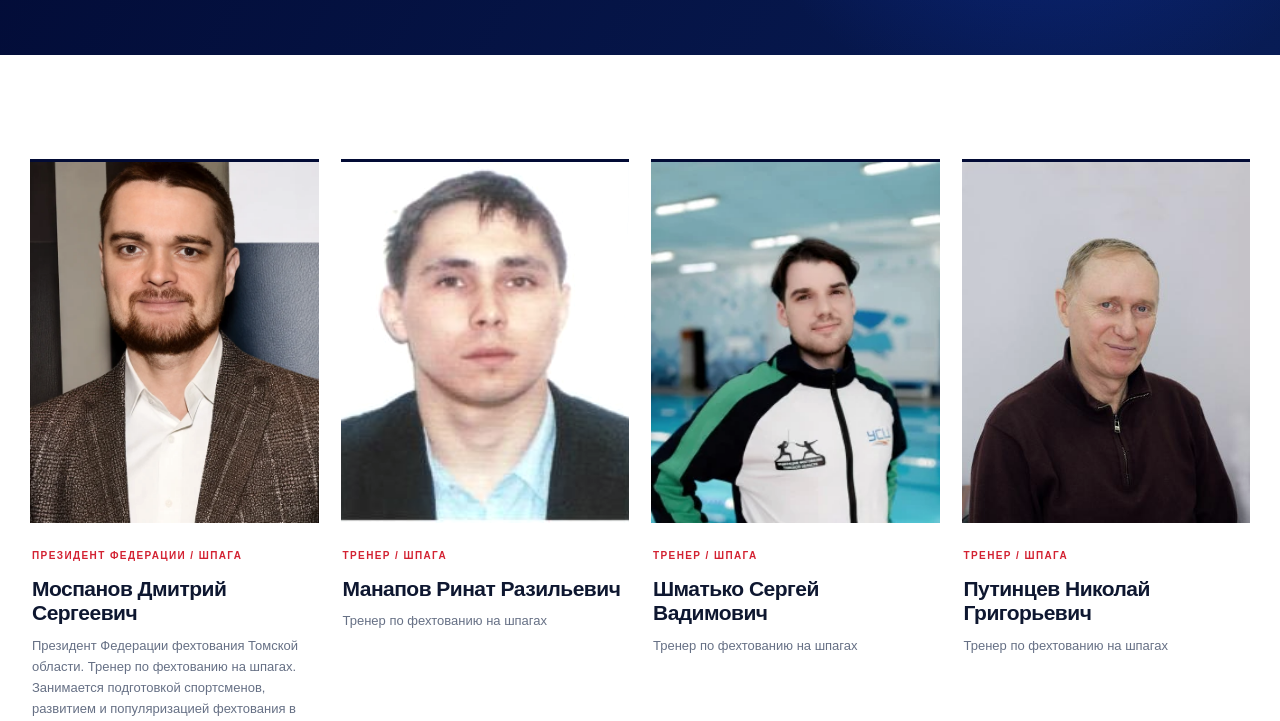
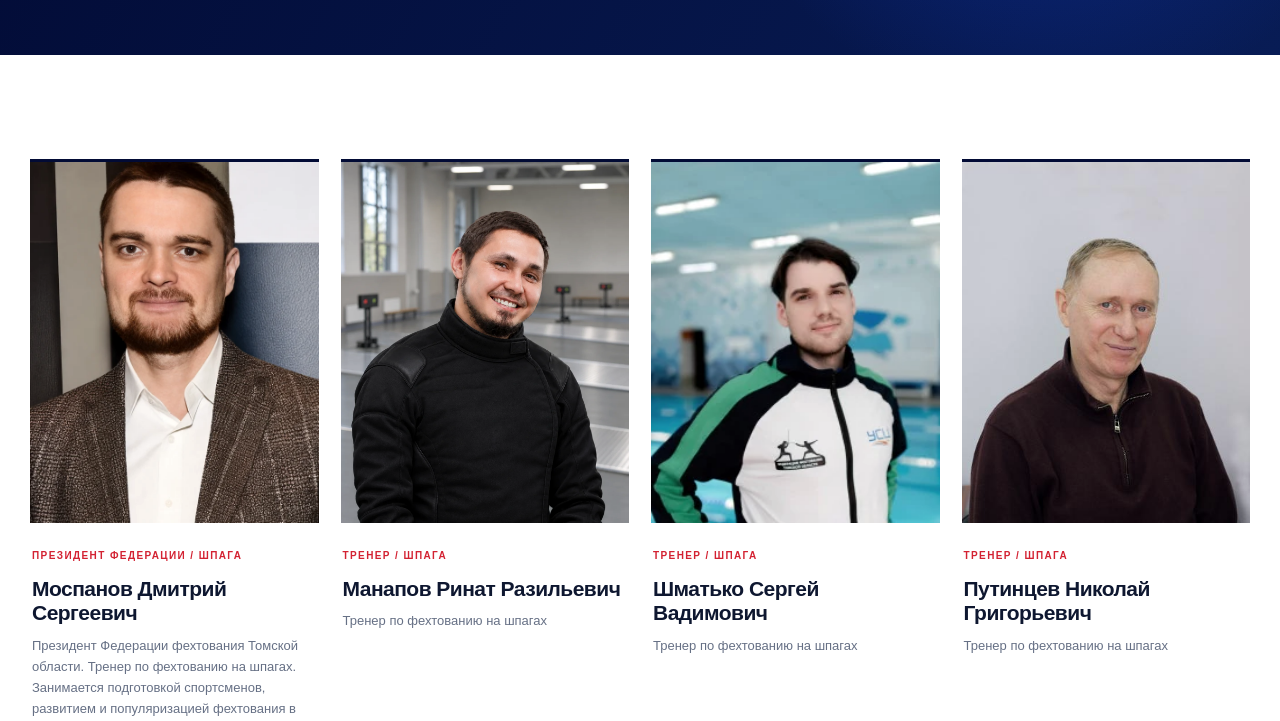
Before and after one commit to dmitriy9985/fencing-tomsk, a plain HTML site: page coaches/index.html in a window 1280 px wide. Shown: the part 374-1095 px from the top of the page. Drawn offline with Linux system fonts and the light colour scheme.

Commit message:
Обновить утверждённую фотографию Рината Манапова (#23)
* Add the approved Rinat Manapov WebP

* Use the approved Manapov portrait on the coaches page

* Record the Manapov portrait update in the project journal

* Delete images/coaches/Манапов.jpg

```diff
--- a/coaches/index.html
+++ b/coaches/index.html
@@ -14,7 +14,7 @@
       </nav></div></header>
   <main id="main-content">
     <section class="page-hero"><div class="wrap page-hero-inner"><div><p class="kicker kicker-light">Команда федерации</p><h1>Тренеры</h1><p>Спортивная шпага и артистическое фехтование в Томской области.</p></div><span class="page-hero-mark" aria-hidden="true">Т</span></div></section>
-    <section class="section coaches-section page-section" aria-label="Тренеры по спортивной шпаге"><div class="wrap"><div class="coaches-grid"><article class="coach-card" id="mospanov"><figure><img src="/images/coaches/mospanov.webp" width="640" height="800" alt="Моспанов Дмитрий Сергеевич"></figure><div class="coach-meta"><span>Президент федерации / Шпага</span><h2>Моспанов Дмитрий Сергеевич</h2><p>Президент Федерации фехтования Томской области. Тренер по фехтованию на шпагах. Занимается подготовкой спортсменов, развитием и популяризацией фехтования в Томской области, участвует в организации соревнований и спортивных мероприятий.</p></div></article><article class="coach-card"><figure><img src="/images/coaches/Манапов.jpg" alt="Манапов Ринат Разильевич"></figure><div class="coach-meta"><span>Тренер / Шпага</span><h2>Манапов Ринат Разильевич</h2><p>Тренер по фехтованию на шпагах</p></div></article><article class="coach-card"><figure><img src="/images/coaches/shmatko.webp" alt="Шматько Сергей Вадимович"></figure><div class="coach-meta"><span>Тренер / Шпага</span><h2>Шматько Сергей Вадимович</h2><p>Тренер по фехтованию на шпагах</p></div></article><article class="coach-card"><figure><img src="/images/coaches/Путинцев.jpeg" alt="Путинцев Николай Григорьевич"></figure><div class="coach-meta"><span>Тренер / Шпага</span><h2>Путинцев Николай Григорьевич</h2><p>Тренер по фехтованию на шпагах</p></div></article></div></div></section>
+    <section class="section coaches-section page-section" aria-label="Тренеры по спортивной шпаге"><div class="wrap"><div class="coaches-grid"><article class="coach-card" id="mospanov"><figure><img src="/images/coaches/mospanov.webp" width="640" height="800" alt="Моспанов Дмитрий Сергеевич"></figure><div class="coach-meta"><span>Президент федерации / Шпага</span><h2>Моспанов Дмитрий Сергеевич</h2><p>Президент Федерации фехтования Томской области. Тренер по фехтованию на шпагах. Занимается подготовкой спортсменов, развитием и популяризацией фехтования в Томской области, участвует в организации соревнований и спортивных мероприятий.</p></div></article><article class="coach-card"><figure><img src="/images/coaches/manapov.webp" width="1120" height="1400" alt="Манапов Ринат Разильевич"></figure><div class="coach-meta"><span>Тренер / Шпага</span><h2>Манапов Ринат Разильевич</h2><p>Тренер по фехтованию на шпагах</p></div></article><article class="coach-card"><figure><img src="/images/coaches/shmatko.webp" alt="Шматько Сергей Вадимович"></figure><div class="coach-meta"><span>Тренер / Шпага</span><h2>Шматько Сергей Вадимович</h2><p>Тренер по фехтованию на шпагах</p></div></article><article class="coach-card"><figure><img src="/images/coaches/Путинцев.jpeg" alt="Путинцев Николай Григорьевич"></figure><div class="coach-meta"><span>Тренер / Шпага</span><h2>Путинцев Николай Григорьевич</h2><p>Тренер по фехтованию на шпагах</p></div></article></div></div></section>
     <section class="section wrap resource-section" aria-labelledby="art-coaches-title">
       <h2 id="art-coaches-title">Арт-фехтование</h2>
       <article class="resource-card art-coach-card" id="lobanov" aria-labelledby="lobanov-name">
```
Also changed, not shown: images/coaches/manapov.webp (added), images/coaches/Манапов.jpg (deleted), 1 other file.
